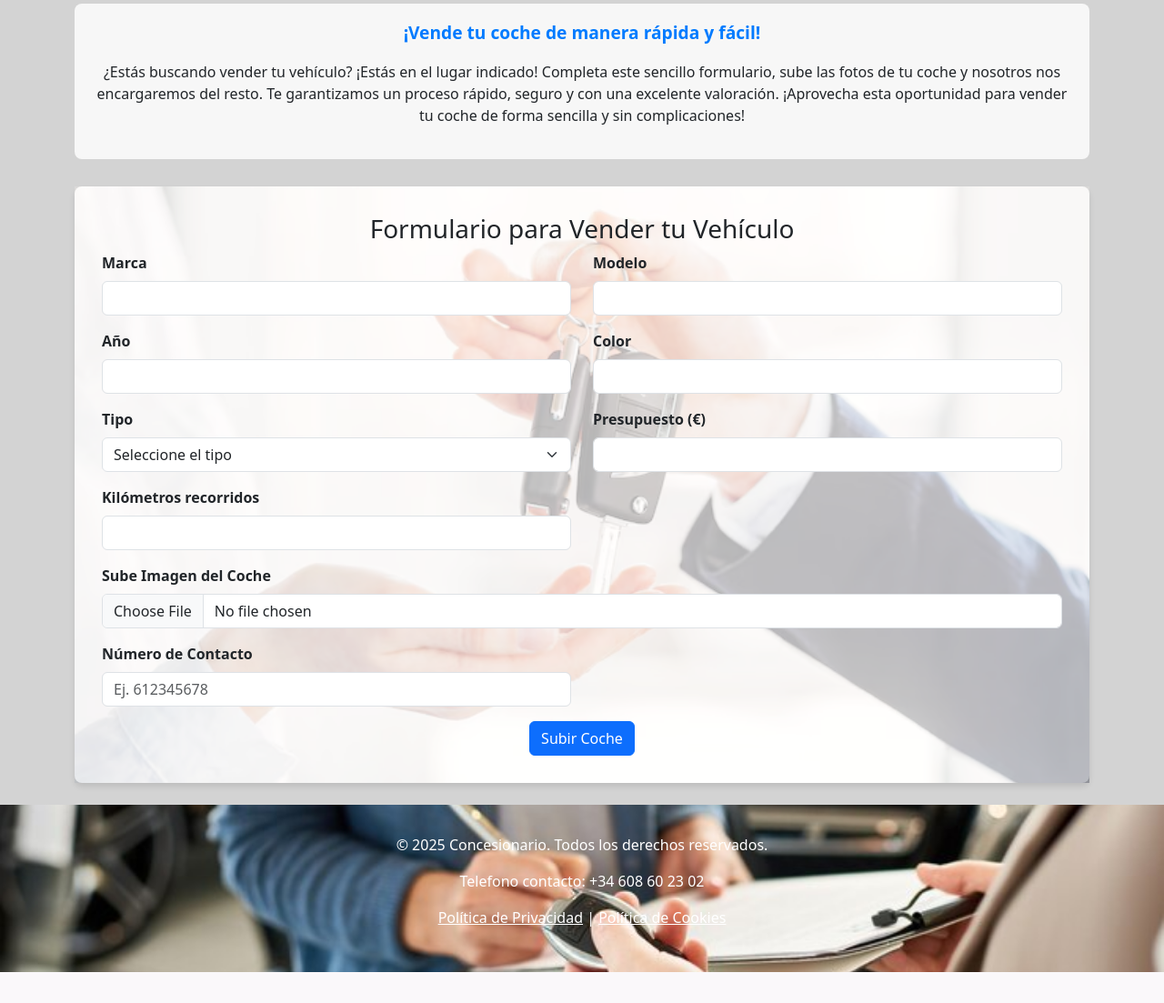
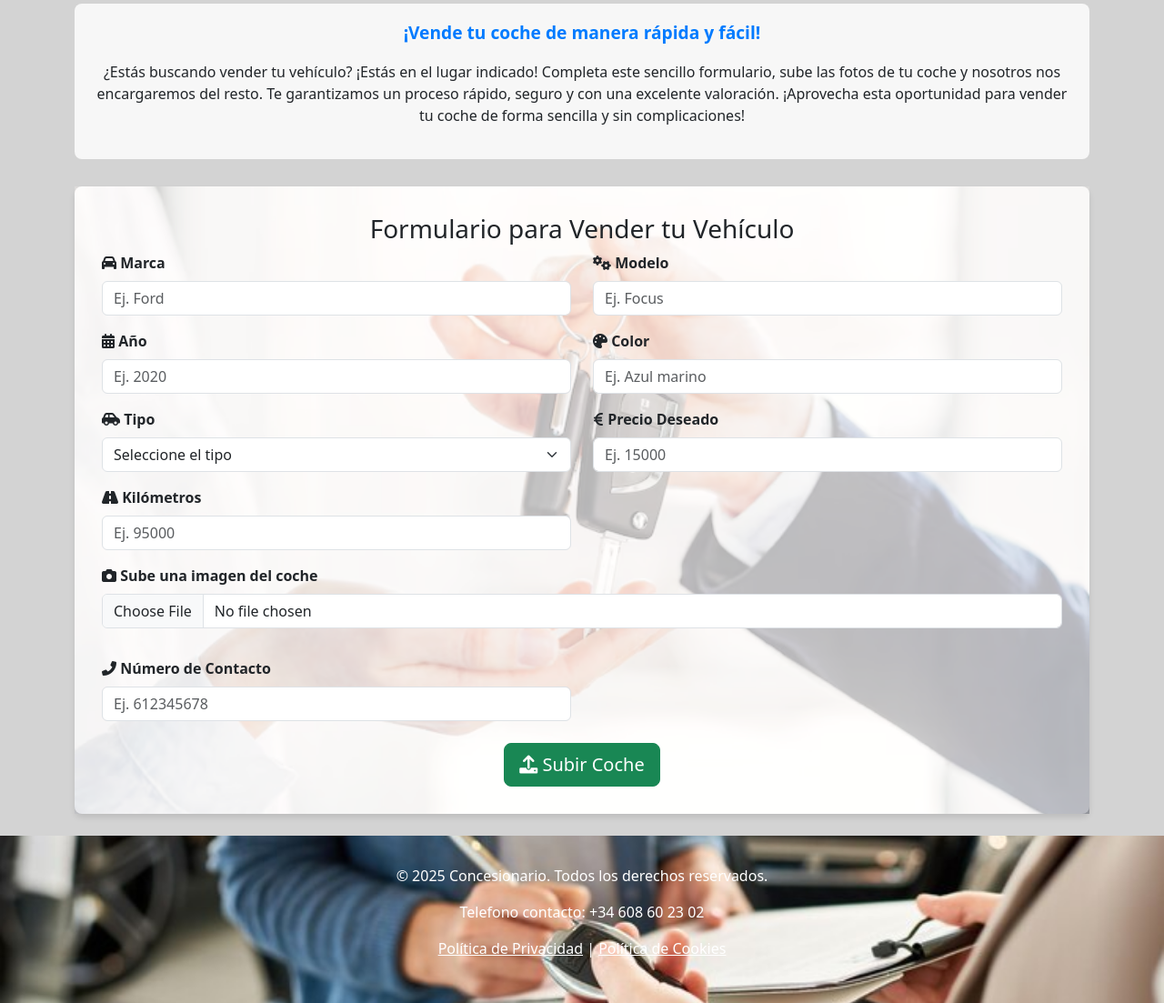
Before and after one commit to AlbertoManzano04/Proyecto, a PHP site: page /subeTuCoche.php in a window 1280 px wide; the page is wider, and only the part inside the window is pictured. Shown: the part 284-1387 px from the top of that part at 91% size. Before the commit the page ends 1353 px from the top of that part, so only its background shows below. Run offline with PHP 8.4, Linux system fonts and the light colour scheme.

```diff
--- a/index.php
+++ b/index.php
@@ -28,7 +28,7 @@ session_start(); // Necesario para usar $_SESSION y controlar si el usuario ha i
             background-size: cover;
             box-shadow: inset 0 0 0 1000px rgba(0,0,0,0.5);
             color: white;
-        }
+               }
 
         header h1 {
             font-size: 3.5rem;
--- a/subeTuCoche.php
+++ b/subeTuCoche.php
@@ -212,29 +212,29 @@ nav a:hover {
 
     <div class="form-container form-area">
         <h3 class="text-center">Formulario para Vender tu Vehículo</h3>
-        <form method="POST" action="subeTuCoche.php" enctype="multipart/form-data" class="row">
+        <form method="POST" action="subeTuCoche.php" enctype="multipart/form-data" class="row needs-validation" novalidate>
     <div class="col-md-6 mb-3">
-                <label for="marca" class="form-label">Marca</label>
-                <input type="text" id="marca" name="marca" class="form-control" required>
+        <label for="marca" class="form-label"><i class="fas fa-car"></i> Marca</label>
+        <input type="text" id="marca" name="marca" class="form-control" required placeholder="Ej. Ford">
     </div>
 
     <div class="col-md-6 mb-3">
-                <label for="modelo" class="form-label">Modelo</label>
-                <input type="text" id="modelo" name="modelo" class="form-control" required>
+        <label for="modelo" class="form-label"><i class="fas fa-cogs"></i> Modelo</label>
+        <input type="text" id="modelo" name="modelo" class="form-control" required placeholder="Ej. Focus">
     </div>
 
     <div class="col-md-6 mb-3">
-                <label for="anio" class="form-label">Año</label>
-                <input type="number" id="anio" name="anio" class="form-control" required min="1990" max="2025">
+        <label for="anio" class="form-label"><i class="fas fa-calendar-alt"></i> Año</label>
+        <input type="number" id="anio" name="anio" class="form-control" required min="1990" max="2025" placeholder="Ej. 2020">
     </div>
 
     <div class="col-md-6 mb-3">
-                <label for="color" class="form-label">Color</label>
-                <input type="text" id="color" name="color" class="form-control" required>
+        <label for="color" class="form-label"><i class="fas fa-palette"></i> Color</label>
+        <input type="text" id="color" name="color" class="form-control" required placeholder="Ej. Azul marino">
     </div>
 
     <div class="col-md-6 mb-3">
-                <label for="tipo" class="form-label">Tipo</label>
+        <label for="tipo" class="form-label"><i class="fas fa-car-side"></i> Tipo</label>
         <select id="tipo" name="tipo" class="form-select" required>
             <option value="">Seleccione el tipo</option>
             <option value="SUV">SUV</option>
@@ -246,29 +246,33 @@ nav a:hover {
     </div>
 
     <div class="col-md-6 mb-3">
-                <label for="presupuesto" class="form-label">Presupuesto (€)</label>
-                <input type="number" id="presupuesto" name="presupuesto" class="form-control" required min="1000">
+        <label for="presupuesto" class="form-label"><i class="fas fa-euro-sign"></i> Precio Deseado</label>
+        <input type="number" id="presupuesto" name="presupuesto" class="form-control" required min="1000" step="100" placeholder="Ej. 15000">
     </div>
 
     <div class="col-md-6 mb-3">
-                <label for="kilometros" class="form-label">Kilómetros recorridos</label>
-                <input type="number" id="kilometros" name="kilometros" class="form-control" required min="0">
+        <label for="kilometros" class="form-label"><i class="fas fa-road"></i> Kilómetros</label>
+        <input type="number" id="kilometros" name="kilometros" class="form-control" required min="0" step="1000" placeholder="Ej. 95000">
     </div>
 
     <div class="col-md-12 mb-3">
-                <label for="imagen" class="form-label">Sube Imagen del Coche</label>
-                <input type="file" id="imagen" name="imagen" class="form-control" required>
+        <label for="imagen" class="form-label"><i class="fas fa-camera"></i> Sube una imagen del coche</label>
+        <input type="file" id="imagen" name="imagen" class="form-control" accept="image/*" required onchange="previewImagen(event)">
+        <div class="mt-3 text-center">
+            <img id="preview" src="#" alt="Vista previa" style="max-height: 200px; display: none; border-radius: 8px;"/>
+        </div>
     </div>
 
-            <div class="col-md-6 mb-3">
-                <label for="contacto" class="form-label">Número de Contacto</label>
+    <div class="col-md-6 mb-4">
+        <label for="contacto" class="form-label"><i class="fas fa-phone-alt"></i> Número de Contacto</label>
         <input type="tel" id="contacto" name="contacto" class="form-control" required pattern="[0-9]{9}" placeholder="Ej. 612345678">
     </div>
 
     <div class="col-12 text-center">
-                <button type="submit" class="btn btn-primary">Subir Coche</button>
+        <button type="submit" class="btn btn-success btn-lg"><i class="fas fa-upload"></i> Subir Coche</button>
     </div>
 </form>
+
     </div>
 </main>
 
```
Also changed, not shown: financiacion.php (+42 -0 lines), README.md. Lines whose indentation alone changed are shown as unchanged.
